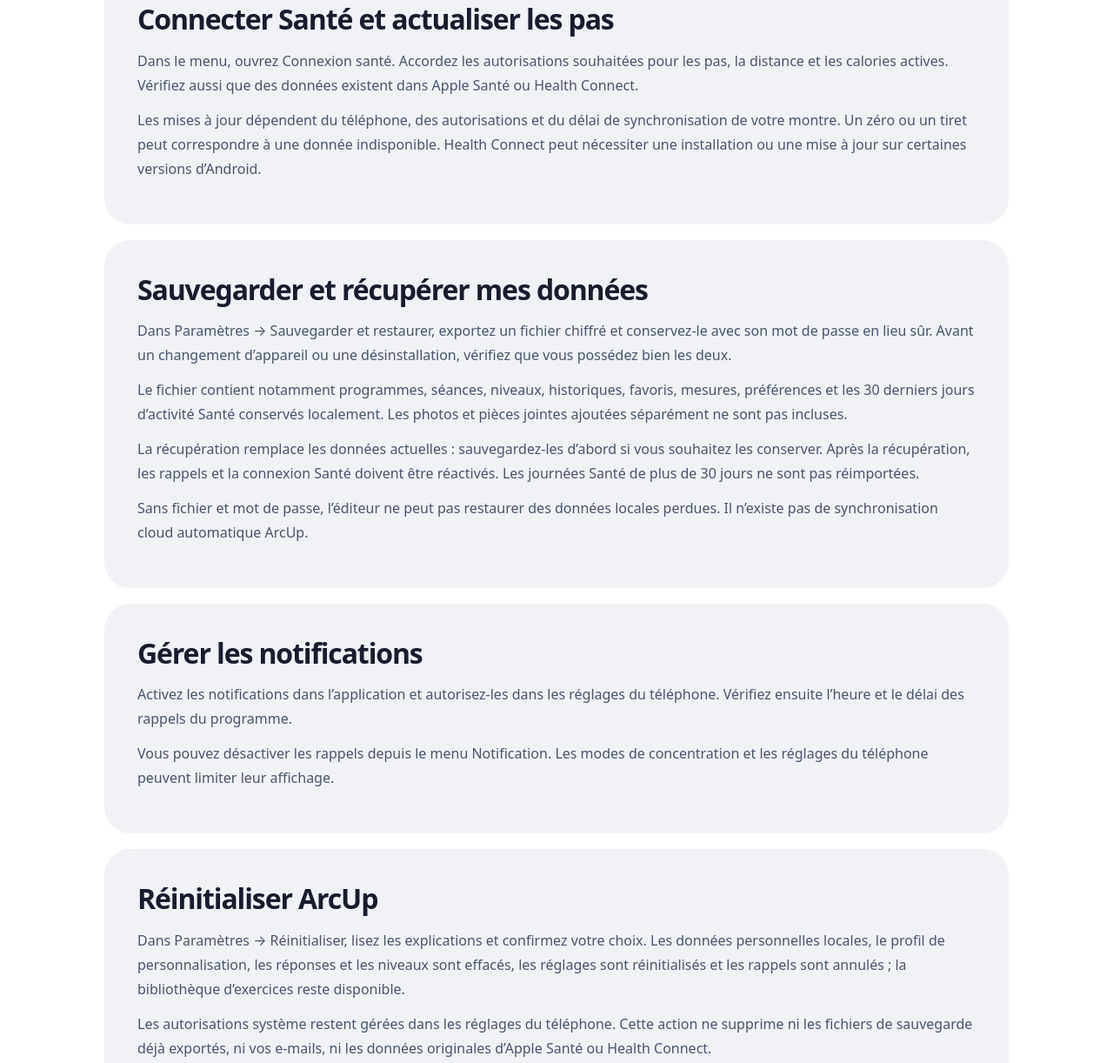
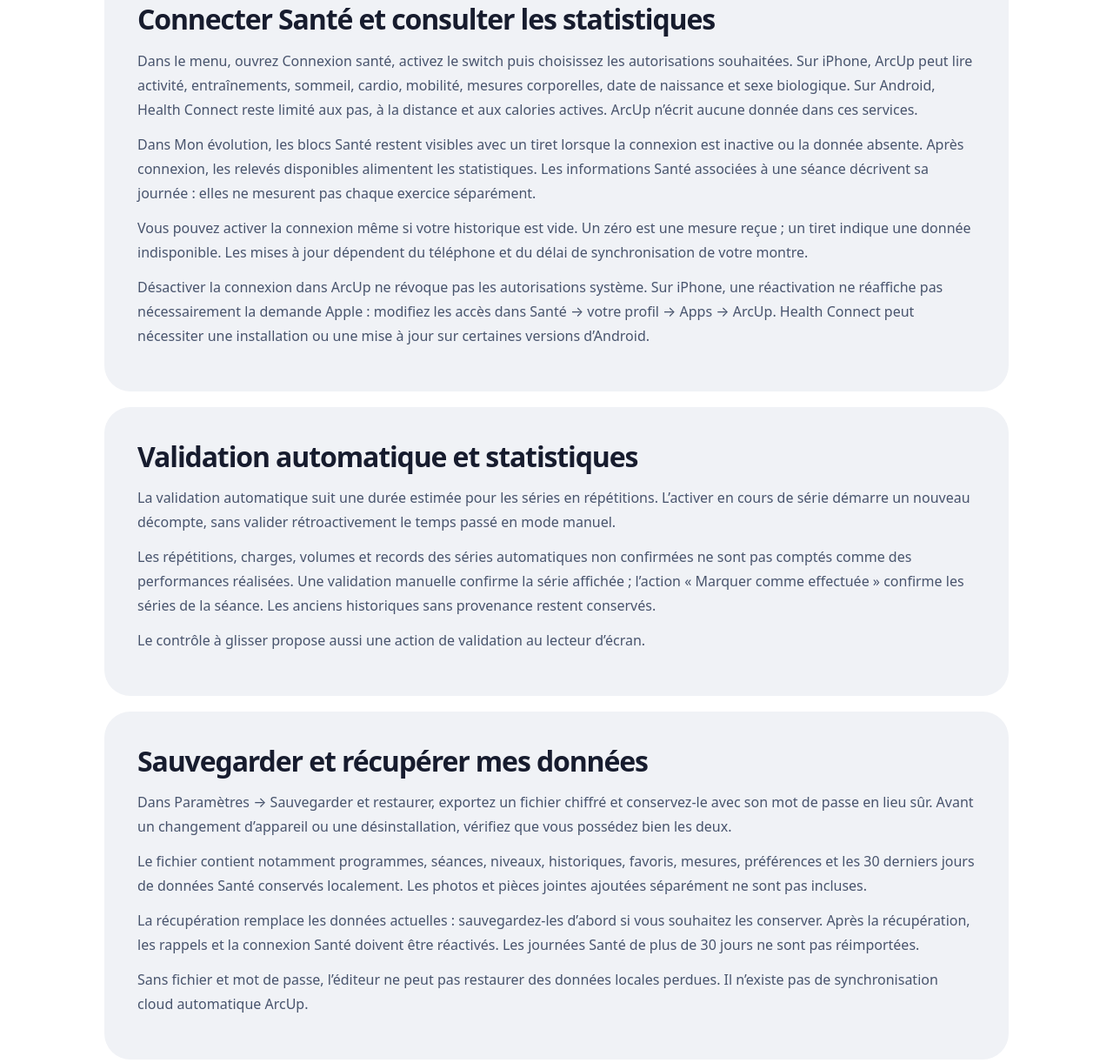
Before and after one commit to pronosapp/arc365-public, a plain HTML site: page support.html in a window 1280 px wide. Shown: the part 2469-3691 px from the top of the page at 87% size. Drawn offline with Linux system fonts and the light colour scheme.

Commit message:
Actualiser Santé, confidentialité et assistance ArcUp

```diff
--- a/support.html
+++ b/support.html
@@ -7,8 +7,9 @@
 <section class="card"><h2>Comment fonctionnent les programmes personnalisés ?</h2><p>Vos réponses, vos mesures et votre historique disponible alimentent un profil local utilisé pour les questions, programmes et propositions d’évolution. Vous pouvez modifier les réponses avant de créer le programme et ajuster les séances proposées.</p><p>Les calculs restent sur l’appareil, sans envoi de votre profil à un service d’intelligence artificielle. Les propositions ne constituent ni un diagnostic ni une garantie de résultat.</p></section>
 <section class="card"><h2>Comprendre les charges et les modes de séance</h2><p>Avec une barre, renseignez le poids total, barre et disques compris. Avec des haltères, renseignez le poids d’un seul haltère : deux haltères de 14 kg correspondent à une charge saisie de 14 kg.</p><p>Le mode Normal sépare la série et son repos. En EMOM, la durée choisie comprend l’effort et le repos restant jusqu’au prochain intervalle ; elle n’est pas obligatoirement d’une minute.</p></section>
 <section class="card"><h2>Comprendre les niveaux</h2><p>Les repères de niveau sont fixes pour chaque exercice. Plusieurs combinaisons de séries et de répétitions peuvent correspondre au même niveau, et plusieurs augmentations de difficulté peuvent être nécessaires pour changer de niveau.</p><p>La difficulté d’un exercice est indépendante dans chaque programme. La bibliothèque retient le meilleur niveau atteint ; une modification depuis la bibliothèque ne modifie pas vos programmes.</p></section>
-<section class="card"><h2>Connecter Santé et actualiser les pas</h2><p>Dans le menu, ouvrez Connexion santé. Accordez les autorisations souhaitées pour les pas, la distance et les calories actives. Vérifiez aussi que des données existent dans Apple Santé ou Health Connect.</p><p>Les mises à jour dépendent du téléphone, des autorisations et du délai de synchronisation de votre montre. Un zéro ou un tiret peut correspondre à une donnée indisponible. Health Connect peut nécessiter une installation ou une mise à jour sur certaines versions d’Android.</p></section>
-<section class="card"><h2>Sauvegarder et récupérer mes données</h2><p>Dans Paramètres → Sauvegarder et restaurer, exportez un fichier chiffré et conservez-le avec son mot de passe en lieu sûr. Avant un changement d’appareil ou une désinstallation, vérifiez que vous possédez bien les deux.</p><p>Le fichier contient notamment programmes, séances, niveaux, historiques, favoris, mesures, préférences et les 30 derniers jours d’activité Santé conservés localement. Les photos et pièces jointes ajoutées séparément ne sont pas incluses.</p><p>La récupération remplace les données actuelles : sauvegardez-les d’abord si vous souhaitez les conserver. Après la récupération, les rappels et la connexion Santé doivent être réactivés. Les journées Santé de plus de 30 jours ne sont pas réimportées.</p><p>Sans fichier et mot de passe, l’éditeur ne peut pas restaurer des données locales perdues. Il n’existe pas de synchronisation cloud automatique ArcUp.</p></section>
+<section class="card"><h2>Connecter Santé et consulter les statistiques</h2><p>Dans le menu, ouvrez Connexion santé, activez le switch puis choisissez les autorisations souhaitées. Sur iPhone, ArcUp peut lire activité, entraînements, sommeil, cardio, mobilité, mesures corporelles, date de naissance et sexe biologique. Sur Android, Health Connect reste limité aux pas, à la distance et aux calories actives. ArcUp n’écrit aucune donnée dans ces services.</p><p>Dans Mon évolution, les blocs Santé restent visibles avec un tiret lorsque la connexion est inactive ou la donnée absente. Après connexion, les relevés disponibles alimentent les statistiques. Les informations Santé associées à une séance décrivent sa journée : elles ne mesurent pas chaque exercice séparément.</p><p>Vous pouvez activer la connexion même si votre historique est vide. Un zéro est une mesure reçue ; un tiret indique une donnée indisponible. Les mises à jour dépendent du téléphone et du délai de synchronisation de votre montre.</p><p>Désactiver la connexion dans ArcUp ne révoque pas les autorisations système. Sur iPhone, une réactivation ne réaffiche pas nécessairement la demande Apple : modifiez les accès dans Santé → votre profil → Apps → ArcUp. Health Connect peut nécessiter une installation ou une mise à jour sur certaines versions d’Android.</p></section>
+<section class="card"><h2>Validation automatique et statistiques</h2><p>La validation automatique suit une durée estimée pour les séries en répétitions. L’activer en cours de série démarre un nouveau décompte, sans valider rétroactivement le temps passé en mode manuel.</p><p>Les répétitions, charges, volumes et records des séries automatiques non confirmées ne sont pas comptés comme des performances réalisées. Une validation manuelle confirme la série affichée ; l’action « Marquer comme effectuée » confirme les séries de la séance. Les anciens historiques sans provenance restent conservés.</p><p>Le contrôle à glisser propose aussi une action de validation au lecteur d’écran.</p></section>
+<section class="card"><h2>Sauvegarder et récupérer mes données</h2><p>Dans Paramètres → Sauvegarder et restaurer, exportez un fichier chiffré et conservez-le avec son mot de passe en lieu sûr. Avant un changement d’appareil ou une désinstallation, vérifiez que vous possédez bien les deux.</p><p>Le fichier contient notamment programmes, séances, niveaux, historiques, favoris, mesures, préférences et les 30 derniers jours de données Santé conservés localement. Les photos et pièces jointes ajoutées séparément ne sont pas incluses.</p><p>La récupération remplace les données actuelles : sauvegardez-les d’abord si vous souhaitez les conserver. Après la récupération, les rappels et la connexion Santé doivent être réactivés. Les journées Santé de plus de 30 jours ne sont pas réimportées.</p><p>Sans fichier et mot de passe, l’éditeur ne peut pas restaurer des données locales perdues. Il n’existe pas de synchronisation cloud automatique ArcUp.</p></section>
 <section class="card"><h2>Gérer les notifications</h2><p>Activez les notifications dans l’application et autorisez-les dans les réglages du téléphone. Vérifiez ensuite l’heure et le délai des rappels du programme.</p><p>Vous pouvez désactiver les rappels depuis le menu Notification. Les modes de concentration et les réglages du téléphone peuvent limiter leur affichage.</p></section>
 <section class="card"><h2>Réinitialiser ArcUp</h2><p>Dans Paramètres → Réinitialiser, lisez les explications et confirmez votre choix. Les données personnelles locales, le profil de personnalisation, les réponses et les niveaux sont effacés, les réglages sont réinitialisés et les rappels sont annulés ; la bibliothèque d’exercices reste disponible.</p><p>Les autorisations système restent gérées dans les réglages du téléphone. Cette action ne supprime ni les fichiers de sauvegarde déjà exportés, ni vos e-mails, ni les données originales d’Apple Santé ou Health Connect.</p></section>
 <section class="card"><h2>À propos des calories</h2><p>Les calories actives de Santé sont prioritaires lorsqu’elles sont disponibles. À défaut, ArcUp peut estimer celles de vos séances à partir de votre poids renseigné et du temps d’effort. Elles ne sont pas additionnées aux calories de Santé.</p><p>Ces indicateurs sont des estimations pour le suivi sportif, pas un diagnostic médical.</p></section></main><footer><p><strong>ArcUp</strong> · Votre entraînement. Votre progression.</p><p>Éditée par Ariful ISLAM NAYAN · <a href="mailto:yanrioff@gmail.com">yanrioff@gmail.com</a></p><nav aria-label="Liens utiles"><a href="index.html">Découvrir</a><a href="support.html" aria-current="page">Assistance</a><a href="privacy.html">Confidentialité</a></nav></footer></body></html>
```
Also changed, not shown: index.html (+2 -2 lines), privacy.html (+2 -2 lines), 1 other file.
